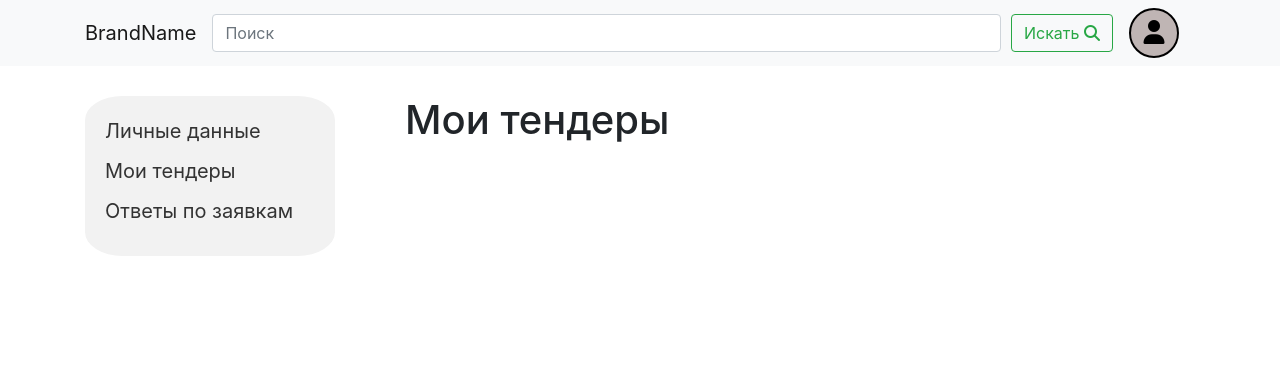
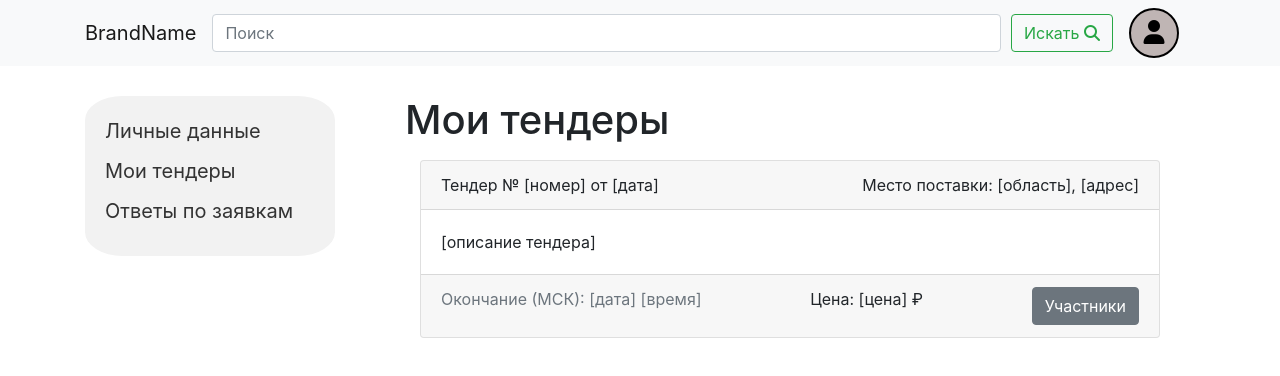
Before and after one commit to Anna-a-a/TenderingSystem, a Vue app in the folder vue-project/: page /mytenders in a window 1280 px wide. Shown: the top 376 px of the page. Built offline with nearby package versions, Linux system fonts and the light colour scheme; no server answers.

Commit message:
modify My Tenders, create Participants List
Tender list template added to [My Tenders] page template.
[Participants List] page template created

```diff
--- a/vue-project/src/components/mytenders.vue
+++ b/vue-project/src/components/mytenders.vue
@@ -7,7 +7,26 @@
     </div>
     <div style="margin-left: 300px; padding: 20px;">
         <h1>Мои тендеры</h1>
-
+        <div class="container mt-3">
+        <div class="row">
+            <div class="col-md-12">
+            <div class="card mb-3" >
+                <div class="card-header d-flex justify-content-between">
+                <span>Тендер № [номер] от [дата]</span>
+                <span>Место поставки: [область], [адрес]</span>
+                </div>
+                <div class="card-body">
+                  [описание тендера]
+                </div>
+                <div class="card-footer d-flex justify-content-between">
+                  <span class="text-muted">Окончание (МСК): [дата] [время] </span>
+                  <span>Цена: [цена] ₽</span>
+                  <router-link to="/participants" class="btn btn-secondary" role="button">Участники</router-link>
+                </div>
+            </div>
+            </div>
+        </div>
+        </div>
     </div>
     </div>
 </template>
--- /dev/null
+++ b/vue-project/src/components/participants.vue
@@ -0,0 +1,38 @@
+<template>
+    <div class="container">
+        <div class="menu">
+            <router-link to="/profile">Личные данные</router-link>
+            <router-link to="/mytenders">Мои тендеры</router-link>
+            <router-link to="/myresponse">Ответы по заявкам</router-link>
+        </div>
+    <div style="margin-left: 300px; padding: 20px;">
+        <div class="card mb-3" >
+                <div class="card-header d-flex justify-content-between">
+                <span>Тендер № [номер] от [дата]</span>
+                <span>Место поставки: [область], [адрес]</span>
+                </div>
+                <div class="card-body">
+                  [описание тендера]
+                </div>
+                <div class="card-footer d-flex justify-content-between">
+                  <span class="text-muted">Окончание (МСК): [дата] [время] </span>
+                  <span>Цена: [цена] ₽</span>
+                </div>
+        </div>
+        <h1>Участники:</h1>
+        <div class="container mt-3">
+        <div class="row">
+            <div class="col-md-12">
+            <div class="card mb-3" >
+                <div class="card-body d-flex justify-content-between">
+                    <span> [Подрядчик] </span>
+                    <span>Цена: [цена] ₽</span>
+                    <button type="button" class="btn btn-outline-dark">Выбрать как победителя</button>
+                </div>
+            </div>
+            </div>
+        </div>
+        </div>
+    </div>
+    </div>
+</template>
--- a/vue-project/src/router.js
+++ b/vue-project/src/router.js
@@ -7,6 +7,7 @@ import mytenders from "./components/mytenders.vue";
 import myresponse from "./components/myresponse.vue";
 import authorization from "./components/authorization.vue";
 import registration from "./components/registration.vue";
+import participants from "./components/participants.vue";
 
 
 export default createRouter({
@@ -20,5 +21,6 @@ export default createRouter({
         { path: '/myresponse', component: myresponse },
         { path: '/auth', component: authorization},
         { path: '/regist', component: registration},
+        { path: '/participants', component: participants}
     ]
 })
```
